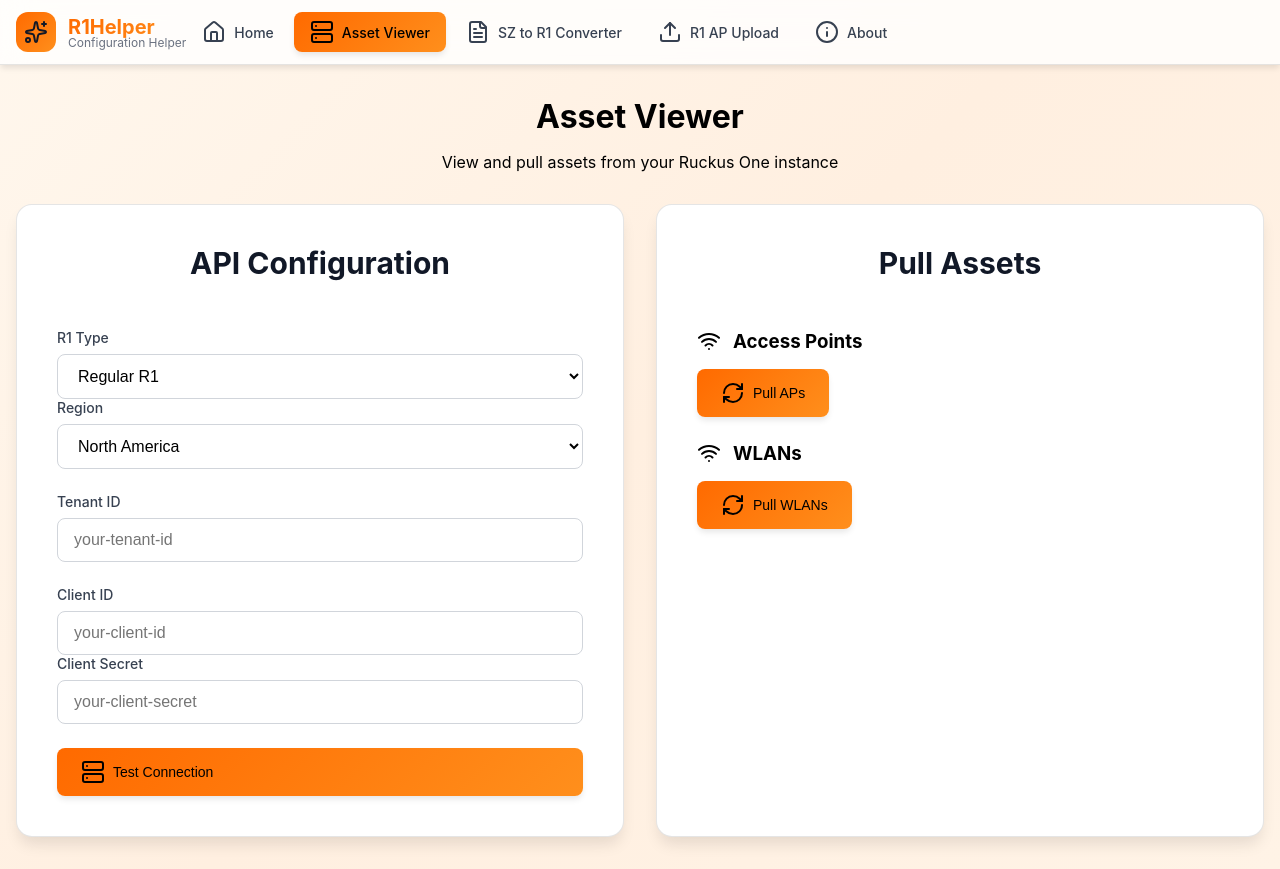
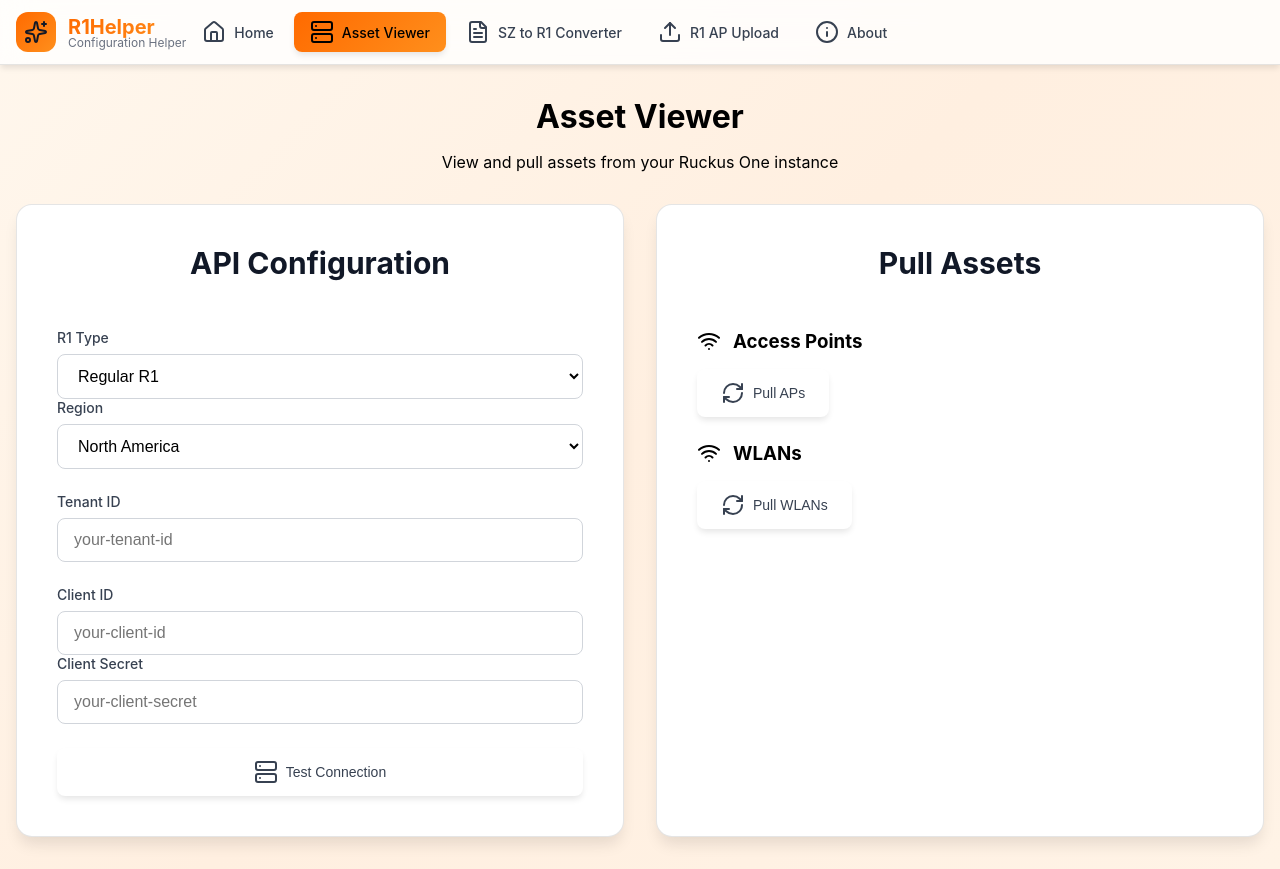
Before and after one commit to alekm/r1helper, a React (Vite) app in the folder frontend/: page /assets in a window 1280 px wide. Built offline with nearby package versions, Linux system fonts and the light colour scheme.

Commit message:
Disable Asset Viewer buttons until all required fields are filled

```diff
--- a/frontend/src/pages/AssetViewer.tsx
+++ b/frontend/src/pages/AssetViewer.tsx
@@ -28,6 +28,13 @@
       region: 'na',
     }
   })
+
+  // Check if all required fields are filled
+  const formData = watch()
+  const isFormValid = formData.tenantId?.trim() &&
+                     formData.clientId?.trim() &&
+                     formData.clientSecret?.trim() &&
+                     (formData.r1Type !== 'msp' || formData.mspId?.trim())
 
   // token retrieval handled via lib/ruckusApi
 
@@ -184,7 +191,7 @@
                 {errors.mspId && (<p className="text-red-600 text-sm mt-1">{errors.mspId.message}</p>)}
               </div>
             )}
-            <button type="button" onClick={testConnection} disabled={state.loading} className={`btn w-full ${state.loading ? 'btn-copy' : 'btn-download'}`}>
+            <button type="button" onClick={testConnection} disabled={state.loading || !isFormValid} className={`btn w-full ${state.loading ? 'btn-copy' : isFormValid ? 'btn-download' : 'btn-secondary'}`}>
               <Server className="w-4 h-4" />
               <span>{state.loading ? 'Testing...' : 'Test Connection'}</span>
             </button>
@@ -206,7 +213,7 @@
                 <h3 className="text-lg font-semibold text-gray-900">Access Points</h3>
               </div>
               <div className="flex gap-2">
-                <button onClick={pullAccessPoints} disabled={state.loading} className="btn btn-download flex-1">
+                <button onClick={pullAccessPoints} disabled={state.loading || !isFormValid} className={`btn flex-1 ${state.loading ? 'btn-copy' : isFormValid ? 'btn-download' : 'btn-secondary'}`}>
                   <RefreshCw className={`w-4 h-4 ${state.loading ? 'animate-spin' : ''}`} />
                   <span>Pull APs</span>
                 </button>
@@ -243,7 +250,7 @@
                 <h3 className="text-lg font-semibold text-gray-900">WLANs</h3>
               </div>
               <div className="flex gap-2">
-                <button onClick={pullWLANs} disabled={state.loading} className="btn btn-download flex-1">
+                <button onClick={pullWLANs} disabled={state.loading || !isFormValid} className={`btn flex-1 ${state.loading ? 'btn-copy' : isFormValid ? 'btn-download' : 'btn-secondary'}`}>
                   <RefreshCw className={`w-4 h-4 ${state.loading ? 'animate-spin' : ''}`} />
                   <span>Pull WLANs</span>
                 </button>
```
